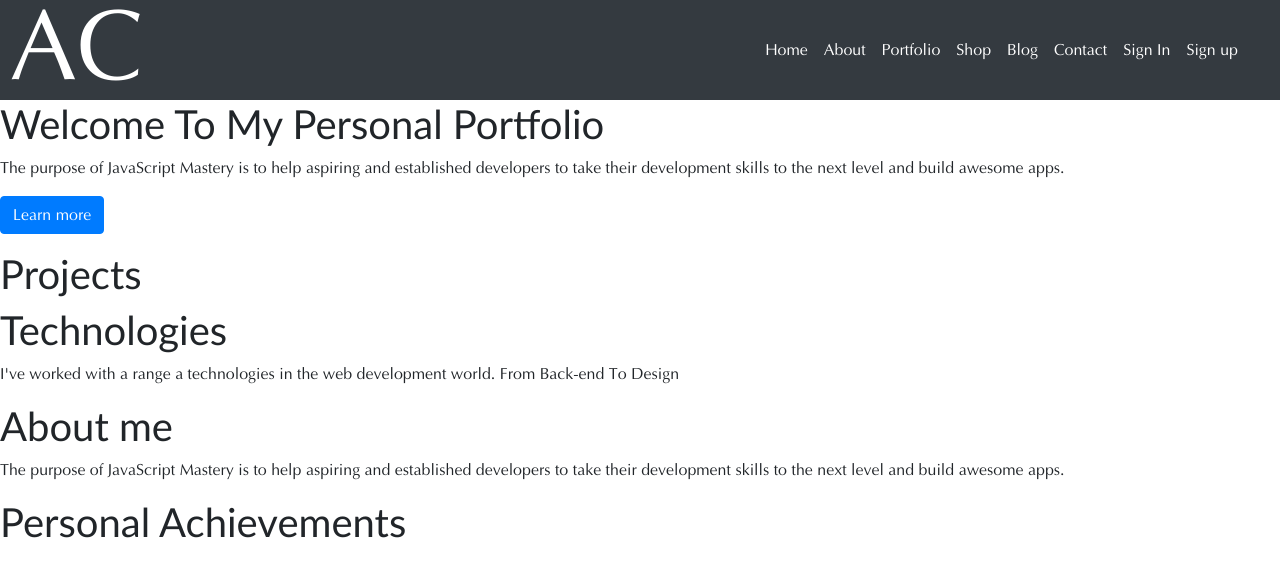
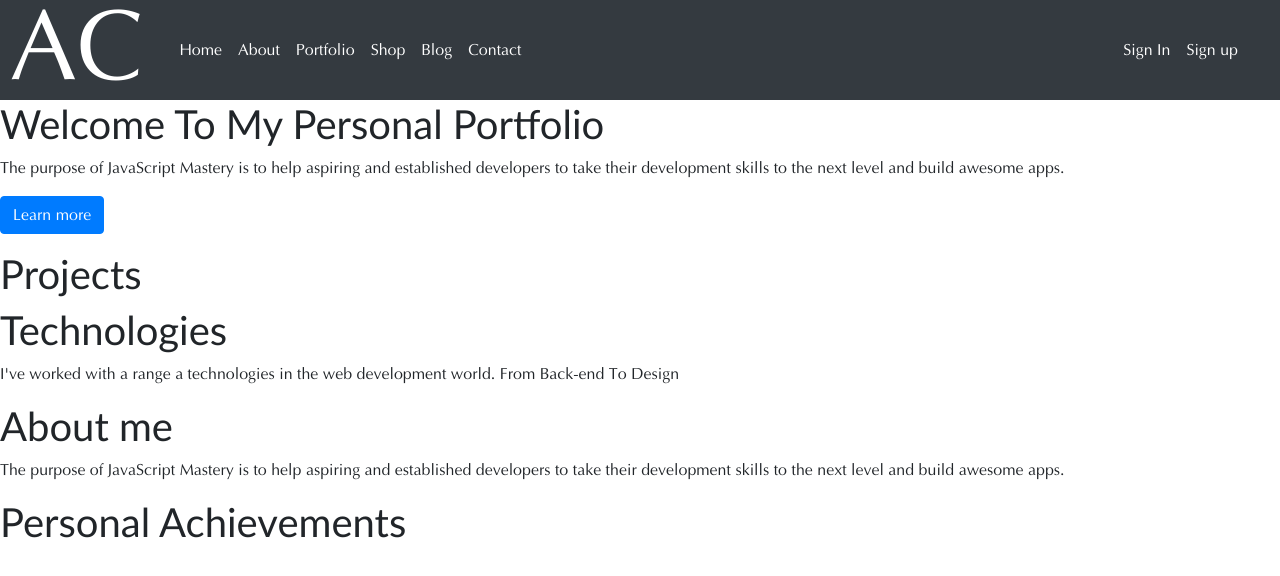
Before and after one commit to alanchavezt/AlanReact, a React app: page / in a window 1280 px wide. Shown: the top 576 px of the page. Built offline with nearby package versions, Linux system fonts and the light colour scheme.

Commit message:
styling the header and nav bar

```diff
--- a/src/components/common/header/Header.css
+++ b/src/components/common/header/Header.css
@@ -9,6 +9,7 @@
     display: flex;
     width: 100%;
     height: 80px;
+    justify-content: space-around;
 }
 
 .header-top__logo {
@@ -25,10 +26,12 @@
     font-size: 100px;
 }
 
+/* flex container for header-top-navigation; */
 .header-top__navbar {
     display: flex;
     flex: 1;
-    flex-direction: column;
+    flex-direction: row;
+    justify-content: space-around;
 }
 
 .header-top__separator {
@@ -41,10 +44,12 @@
 
 .header-top__navigation {
     display: flex;
-    flex: 1;
-    flex-direction: row;
-    justify-content: flex-end;
-    /*margin-right: 55px;*/
+    width: 100%;
+    flex-flow: row wrap;
+    justify-content: space-around;
+    padding: 0;
+    margin: 0;
+    list-style: none;
 }
 
 .header-bottom {
@@ -90,3 +95,28 @@
     border-radius: 10px;
     color: white;
 }
+
+
+
+.flex-item {
+    /*background: tomato;*/
+    padding: 5px;
+    /*width: 200px;*/
+    /*height: 150px;*/
+    margin: 10px 15px;
+    line-height: 150px;
+    /*color: white;*/
+    /*font-weight: bold;*/
+    /*font-size: 3em;*/
+    text-align: center;
+
+    /*display: flex;*/
+    /*justify-content: center;*/
+    /*align-items: center;*/
+    /*padding-top: 16px !important;*/
+    /*padding-bottom: 16px !important;*/
+    /*margin-right: 16px;*/
+    /*color: inherit;*/
+    /*text-decoration: none !important;*/
+    /*outline: none;*/
+}
--- a/src/components/common/navbar/Navbar.css
+++ b/src/components/common/navbar/Navbar.css
@@ -1,8 +1,21 @@
 .navbar {
     display: flex;
-    flex-direction: row;
+    width: 100%;
+    flex-flow: row wrap;
+    justify-content: space-around;
+    padding: 0;
+    margin: 0;
+    list-style: none;
 }
 
+.navbar-flex-item-container {
+    display: flex;
+    flex-flow: row wrap;
+    justify-content: space-around;
+    padding: 0;
+    margin: 0;
+    list-style: none;
+}
 .navbar-item {
     display: flex;
     justify-content: center;
--- a/src/components/common/navbar/Navbar.js
+++ b/src/components/common/navbar/Navbar.js
@@ -8,6 +8,7 @@ const Navbar = (props) => {
 
     return (
         <section className="navbar">
+            <div className="navbar-flex-item-container">
                 <Link className="navbar-item" to='/home'>
                     <span>Home</span>
                 </Link>
@@ -26,7 +27,9 @@ const Navbar = (props) => {
                 <Link className="navbar-item" to='/contact'>
                     <span>Contact</span>
                 </Link>
+            </div>
 
+            <div className="navbar-flex-item-container">
                 {getToken() ?
                     <React.Fragment>
                         <Link className="navbar-item" to='/dashboard'>
@@ -51,7 +54,12 @@ const Navbar = (props) => {
                     : null
                 }
 
-            {getToken() ? <Avatar/> : null}
+                {getToken() ? <div className="navbar-item"><Avatar/></div> : null}
+            </div>
+
+            {/*<div className="navbar-flex-item-container">*/}
+            {/*    {getToken() ? <div className="navbar-item"><Avatar/></div> : null}*/}
+            {/*</div>*/}
         </section>
     );
 };
--- a/src/components/common/sidebar/Sidebar.css
+++ b/src/components/common/sidebar/Sidebar.css
@@ -3,12 +3,12 @@
     top: 100px;
     left: 0;
     height: 100%;
-    width: 185px;
+    width: 285px;
     bottom: 0;
     transition: all ease-in-out 0.5s;
     z-index: 9997;
     padding: 0 15px;
-    background: #040b14;
+    background-color: #212529;
     overflow-y: auto;
     color: white
 }
```
Lines whose indentation alone changed are shown as unchanged.
